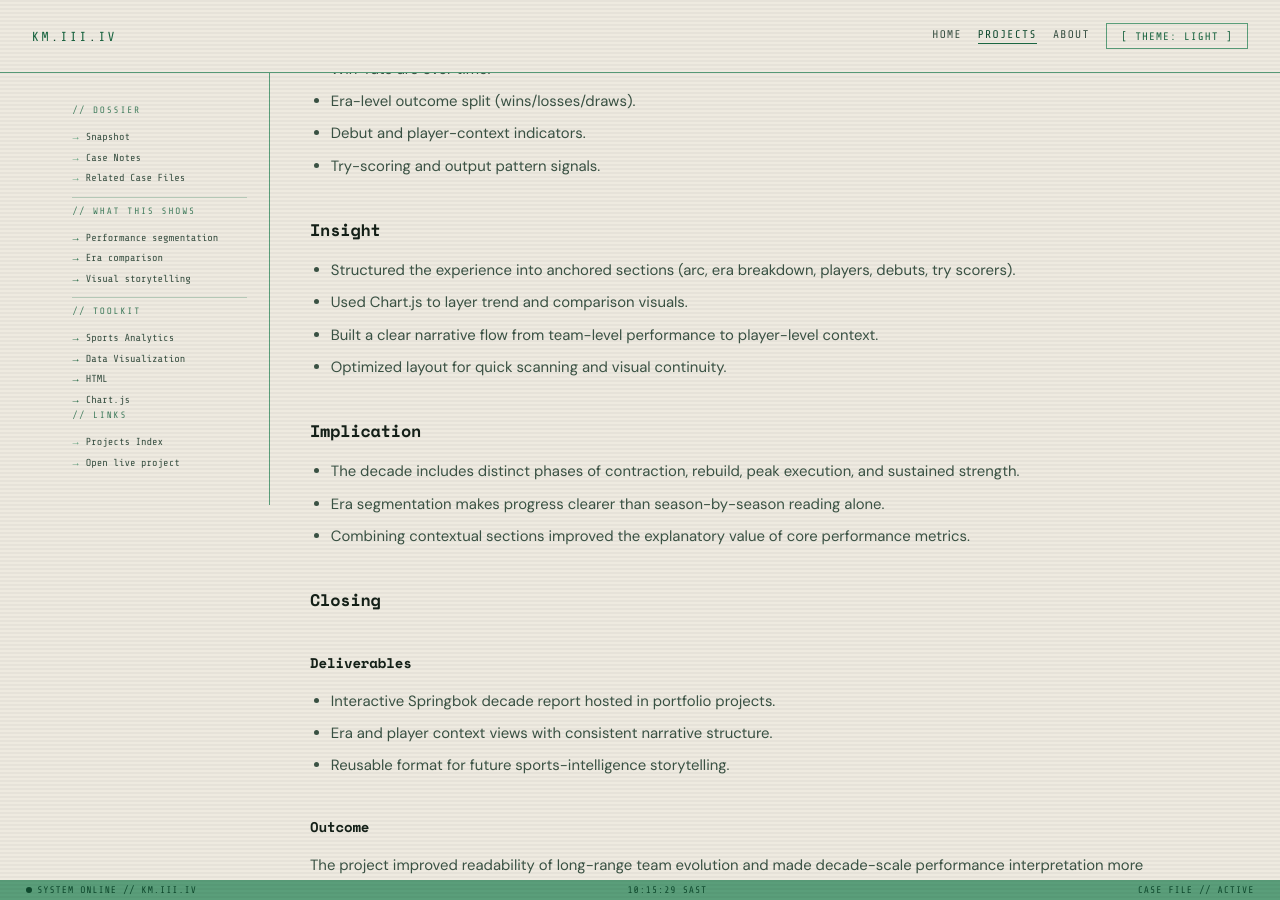
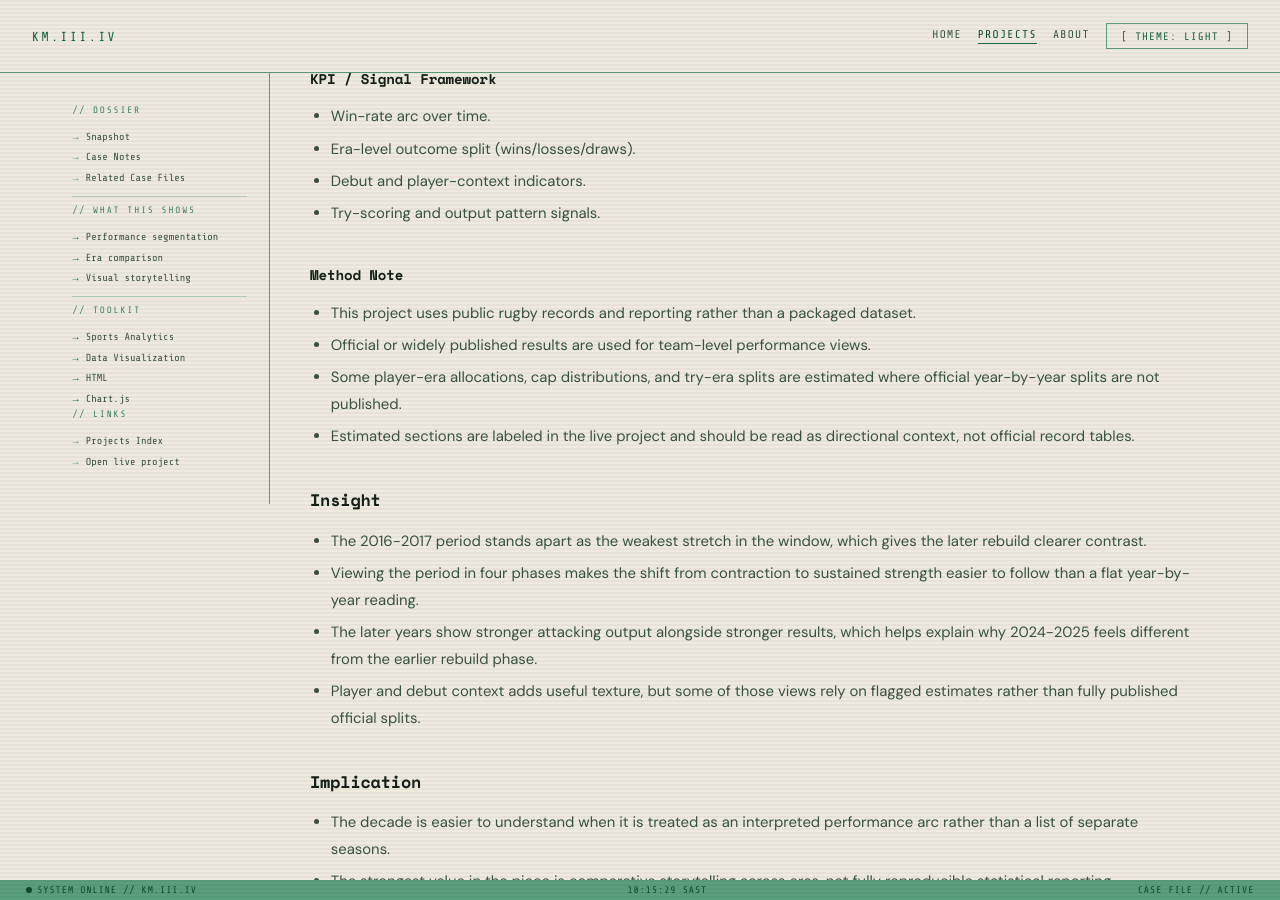
Before and after one commit to km-webdvlpr/III_V2, a Jekyll site: the page built from _projects/springboks-case-study.md, in a window 1280 px wide and 900 px high, scrolled down 1760 px. Built offline with Jekyll 4.4.1, drawn with Linux system fonts in a browser that asks for light colours; some of the changed text lies outside the part shown.

Commit message:
Tighten Springboks case study QA and sourcing language

```diff
--- a/_projects/springboks-case-study.md
+++ b/_projects/springboks-case-study.md
@@ -1,7 +1,7 @@
 ---
 title: "Springboks"
 date: 2026-03-19
-summary: "Interactive visual analysis of Springbok performance trends from 2016 to 2026."
+summary: "Public-record sports storytelling piece tracing Springbok performance trends from 2016 to 2025, with estimates clearly flagged where official splits are not published."
 tags: ["Sports Analytics", "Data Visualization", "HTML", "Chart.js"]
 featured: true
 roleFocus: "Sports Analytics | Performance Trends"
@@ -10,36 +10,36 @@ projectShows:
   - "Era comparison"
   - "Visual storytelling"
 snapshot:
-  problem: "Performance context across different Springbok eras was difficult to compare in one narrative."
-  focus: "I built an interactive decade view combining win-rate arc, era breakdown, and player profile context."
-  outcome: "The result provides a clearer, faster way to read team evolution over time."
+  problem: "Public discussion of the Springboks often isolates single seasons or major tournaments, which makes the longer arc harder to read."
+  focus: "I built a 2016-2025 public-record view that combines win-rate arc, era interpretation, and player context in one narrative."
+  outcome: "The result gives a more readable decade view while staying explicit about where the work uses estimates rather than official splits."
 demoPath: "/projects/springboks/"
 demoLabel: "Open live project"
 ---
 
 ## Overview
-Springboks is an interactive analytics piece covering team trajectory from 2016 to 2026, with a focus on performance arc, era transitions, and player-level context.
+Springboks is an interactive sports storytelling piece covering team trajectory from 2016 to 2025, with a focus on performance arc, era transitions, and player-level context drawn from public records.
 
 ## Hero
-Interactive visual analysis of Springbok performance trends from 2016 to 2026.
+Interactive public-record analysis of Springbok performance trends from 2016 to 2025.
 
 ## Intelligence Layer
-Sports performance discussions often focus on isolated seasons or headline results. That limits deeper understanding of how team progression happens across coaching cycles and squad evolution.
+Springbok discussion often jumps between headline wins, World Cup moments, and isolated seasons. That leaves the longer performance arc harder to read, especially when coaching eras and player turnover overlap.
 
 ## Problem
-There was no concise interactive view that combined decade-level trajectory, era segmentation, and player context in a single analyst-friendly narrative.
+There was no concise interactive view that combined long-range results, an explicit era interpretation, and player context in one readable narrative while also being honest about where estimates were required.
 
 ## Data / Signals
 ### Analyst Objective
-Create a decade analysis that helps viewers:
+Create a 2016-2025 decade view that helps viewers:
 - compare major eras consistently,
-- understand performance inflection points,
+- understand where results improved or stalled,
 - and connect aggregate outcomes with player and debut context.
 
 ### Stakeholders
-- Sports strategy and commentary audiences needing clearer trend context.
+- Rugby media and commentary audiences needing clearer trend context.
 - Fans and analysts looking for a structured decade view instead of isolated metrics.
-- Recruiters reviewing analytical storytelling and dashboard communication quality.
+- Portfolio reviewers assessing analytical storytelling and evidence discipline.
 
 ### Key Questions
 - How did win performance shift across the four key eras?
@@ -53,29 +53,36 @@ Create a decade analysis that helps viewers:
 - Debut and player-context indicators.
 - Try-scoring and output pattern signals.
 
+### Method Note
+- This project uses public rugby records and reporting rather than a packaged dataset.
+- Official or widely published results are used for team-level performance views.
+- Some player-era allocations, cap distributions, and try-era splits are estimated where official year-by-year splits are not published.
+- Estimated sections are labeled in the live project and should be read as directional context, not official record tables.
+
 ## Insight
-- Structured the experience into anchored sections (arc, era breakdown, players, debuts, try scorers).
-- Used Chart.js to layer trend and comparison visuals.
-- Built a clear narrative flow from team-level performance to player-level context.
-- Optimized layout for quick scanning and visual continuity.
+- The 2016-2017 period stands apart as the weakest stretch in the window, which gives the later rebuild clearer contrast.
+- Viewing the period in four phases makes the shift from contraction to sustained strength easier to follow than a flat year-by-year reading.
+- The later years show stronger attacking output alongside stronger results, which helps explain why 2024-2025 feels different from the earlier rebuild phase.
+- Player and debut context adds useful texture, but some of those views rely on flagged estimates rather than fully published official splits.
 
 ## Implication
-- The decade includes distinct phases of contraction, rebuild, peak execution, and sustained strength.
-- Era segmentation makes progress clearer than season-by-season reading alone.
-- Combining contextual sections improved the explanatory value of core performance metrics.
+- The decade is easier to understand when it is treated as an interpreted performance arc rather than a list of separate seasons.
+- The strongest value in the piece is comparative storytelling across eras, not fully reproducible statistical reporting.
+- Credibility depends on keeping the difference between verified records and estimated context visible.
 
 ## Closing
 ### Deliverables
 - Interactive Springbok decade report hosted in portfolio projects.
-- Era and player context views with consistent narrative structure.
-- Reusable format for future sports-intelligence storytelling.
+- Team-performance, era, player, debut, and try-context views in one narrative layout.
+- A sports storytelling format that can be reused for future public-record analysis pieces.
 
 ### Outcome
-The project improved readability of long-range team evolution and made decade-scale performance interpretation more intuitive.
+The project improved readability of long-range team evolution and turned a scattered public-record story into one more coherent 2016-2025 view.
 
 ### Tools
 - HTML/CSS for narrative layout and interaction.
 - Chart.js for visual performance analysis.
+- Public rugby records and reporting for source validation.
 
 ### Embedded Project
 <div style="position:relative;height:78vh;min-height:620px;border:1px solid var(--border);border-radius:.45rem;overflow:hidden;background:var(--panel);margin-top:.75rem;">
@@ -89,3 +96,8 @@ The project improved readability of long-range team evolution and made decade-sc
 
 ### Link
 - Live project: [Springboks]({{ '/projects/springboks/' | relative_url }})
+
+### Reproducibility
+- No downloadable dataset is attached to this project.
+- The piece is based on public records plus clearly flagged estimates where official splits are unavailable.
+- It should be read as a transparent storytelling analysis, not as an official statistical database.
--- a/projects/springboks/index.html
+++ b/projects/springboks/index.html
@@ -3,7 +3,7 @@
 <head>
 <meta charset="UTF-8">
 <meta name="viewport" content="width=device-width, initial-scale=1.0">
-<title>Springbok Era 2016-2026 | Growth Story</title>
+<title>Springbok Era 2016-2025 | Growth Story</title>
 <script src="https://cdnjs.cloudflare.com/ajax/libs/Chart.js/4.4.1/chart.umd.js"></script>
 <link href="https://fonts.googleapis.com/css2?family=Barlow:wght@400;500;600;700&family=Barlow+Condensed:wght@500;600;700&display=swap" rel="stylesheet">
 <style>
@@ -131,11 +131,11 @@ footer{border-top:1px solid var(--border);padding:2rem;}
   </svg>
   <div class="hinner">
     <div>
-      <div class="eyebrow">Springbok Growth Story | Not a GOAT ranking | 2016-2026</div>
+      <div class="eyebrow">Springbok Growth Story | Not a GOAT ranking | 2016-2025</div>
       <h1>Springbok<em>10-Year Arc</em></h1>
     </div>
     <div class="hdesc">
-      I built this data storytelling project to visualise the Springboks' decade-long growth, from the difficult 2016 period through the Erasmus rebuild, back-to-back World Cups, and the 2025 high point. Verified data is used where available, and estimates are clearly flagged.
+      This piece follows the Springboks from 2016 through 2025 using public records, match results, and a small number of clearly flagged estimates where official year-by-year splits are not published. The goal is to make the arc easier to read, not to pretend every number here is an official source table.
     </div>
   </div>
 </header>
@@ -153,12 +153,12 @@ footer{border-top:1px solid var(--border);padding:2rem;}
   <section id="arc">
     <div class="sec-head">
       <div class="sec-title">Win Rate Arc 2016-2025</div>
-      <div class="sec-sub">A single view of the decade's performance curve. 2020 records no Tests because of COVID. Source: SA Rugby, Grokipedia, sarugbystats.co.za <span class="stag">SAR</span></div>
+      <div class="sec-sub">A single view of the performance curve from 2016 to 2025. 2020 records no Tests because of COVID. Team-level results are drawn from public match records. <span class="stag">PUBLIC RECORD</span></div>
     </div>
     <div class="wr-strip" id="wrStrip"></div>
     <div class="cbox">
       <div class="ctitle">Win % per year + tries scored trend</div>
-      <div class="csub">Win rate sits on the left axis and tries scored per year on the right. The 2025 try total is the third highest since 1992. <span class="stag">SAR</span></div>
+      <div class="csub">Win rate sits on the left axis and tries scored per year on the right. The 2025 try total stands well above the rest of this 2016-2025 window. <span class="stag">PUBLIC RECORD</span></div>
       <div class="cwrap" style="height:280px;"><canvas id="arcChart"></canvas></div>
     </div>
   </section>
@@ -166,7 +166,7 @@ footer{border-top:1px solid var(--border);padding:2rem;}
   <section id="eras">
     <div class="sec-head">
       <div class="sec-title">Era Breakdown</div>
-      <div class="sec-sub">Four phases explain the decade more clearly than a flat season-by-season reading.</div>
+      <div class="sec-sub">I split the decade into four phases because that reads more clearly than a flat season-by-season summary. This is an interpretation layer, not an official rugby taxonomy.</div>
     </div>
     <div class="timeline">
       <div class="era-card danger" style="--ec:var(--era1)">
@@ -176,7 +176,7 @@ footer{border-top:1px solid var(--border);padding:2rem;}
           <div class="estat"><div class="estat-n" style="color:var(--era1)">~42%</div><div class="estat-l">Win rate</div></div>
           <div class="estat"><div class="estat-n">24</div><div class="estat-l">Tests</div></div>
         </div>
-        <div class="era-note">The 57-0 loss to New Zealand in 2017 marked the lowest point of the period. Allister Coetzee left after 24 Tests and 10 wins. <span class="stag">SAR</span></div>
+        <div class="era-note">The 57-0 loss to New Zealand in 2017 marked the lowest point of the period. Allister Coetzee left after 24 Tests and 10 wins. <span class="stag">PUBLIC RECORD</span></div>
       </div>
       <div class="era-card rebuild" style="--ec:var(--era2)">
         <div class="era-label">Phase 2 | Erasmus arrives</div>
@@ -185,7 +185,7 @@ footer{border-top:1px solid var(--border);padding:2rem;}
           <div class="estat"><div class="estat-n" style="color:var(--era2)">50%</div><div class="estat-l">Win rate '18</div></div>
           <div class="estat"><div class="estat-n">RWC</div><div class="estat-l">Won 2019</div></div>
         </div>
-        <div class="era-note">Erasmus took over in mid-2018, finished year one with seven wins from 14 Tests, and then led the side to the 2019 World Cup title against England. <span class="stag">SAR/WIKI</span></div>
+        <div class="era-note">Erasmus took over in mid-2018, finished year one with seven wins from 14 Tests, and then led the side to the 2019 World Cup title against England. <span class="stag">PUBLIC RECORD</span></div>
       </div>
       <div class="era-card peak" style="--ec:var(--era3)">
         <div class="era-label">Phase 3 | Post-COVID peak</div>
@@ -194,7 +194,7 @@ footer{border-top:1px solid var(--border);padding:2rem;}
           <div class="estat"><div class="estat-n" style="color:var(--era3)">72%</div><div class="estat-l">Win rate '23</div></div>
           <div class="estat"><div class="estat-n">2x</div><div class="estat-l">World Cups</div></div>
         </div>
-        <div class="era-note">South Africa won the 2021 Lions series, retained elite-level consistency, and secured a second straight World Cup in 2023. <span class="stag">WIKI</span></div>
+        <div class="era-note">South Africa won the 2021 Lions series, retained elite-level consistency, and secured a second straight World Cup in 2023. <span class="stag">PUBLIC RECORD</span></div>
       </div>
       <div class="era-card dynasty" style="--ec:var(--era4)">
         <div class="era-label">Phase 4 | 2024-2025</div>
@@ -203,12 +203,12 @@ footer{border-top:1px solid var(--border);padding:2rem;}
           <div class="estat"><div class="estat-n" style="color:var(--era4)">89%</div><div class="estat-l">Avg '24-'25</div></div>
           <div class="estat"><div class="estat-n">43-10</div><div class="estat-l">vs NZ 2025</div></div>
         </div>
-        <div class="era-note">The side posted 84.6% in 2024 and 94% in 2025, delivered its biggest win over New Zealand, and rotated 50 players in 2025 alone. <span class="stag">SAR/Planet Rugby</span></div>
+        <div class="era-note">The side posted 84.6% in 2024 and 94% in 2025, recorded a decisive 43-10 win over New Zealand, and rotated 50 players in 2025 according to public reporting. <span class="stag">PUBLIC RECORD + REPORTING</span></div>
       </div>
     </div>
     <div class="cbox">
       <div class="ctitle">Points for vs points against per year</div>
-      <div class="csub">The 2025 scoring surge, with 764 points across 16 Tests, shows how the attack expanded beyond win rate alone. <span class="stag">SAR</span></div>
+      <div class="csub">The 2025 scoring surge, with 764 points across 16 Tests, shows how the attack expanded beyond win rate alone. <span class="stag">PUBLIC RECORD</span></div>
       <div class="cwrap" style="height:260px;"><canvas id="ptsChart"></canvas></div>
     </div>
   </section>
@@ -216,7 +216,7 @@ footer{border-top:1px solid var(--border);padding:2rem;}
   <section id="players">
     <div class="sec-head">
       <div class="sec-title">Player Profiles | 10-Year Arc</div>
-      <div class="sec-sub">Caps per year, key moments, and role in the decade. Each player is read within position context rather than ranked against the whole squad.</div>
+      <div class="sec-sub">Caps per year, key moments, and role in the decade. Each player is read within position context rather than ranked against the whole squad. Some year-by-year cap splits are estimated and should be read as directional.</div>
     </div>
     <div class="pgrid" id="pgrid"></div>
   </section>
@@ -224,26 +224,26 @@ footer{border-top:1px solid var(--border);padding:2rem;}
   <section id="debuts">
     <div class="sec-head">
       <div class="sec-title">Debut Tracker 2016-2025</div>
-      <div class="sec-sub">A view of when the next generation arrived. Gold marks players who became regular starters, while grey marks players who were tried but not retained. <span class="stag">SAR/WIKI</span></div>
+      <div class="sec-sub">A view of when the next generation arrived. Gold marks players who became regular starters, while grey marks players who were tried but not retained. This section blends public debut records with editorial context. <span class="stag">PUBLIC RECORD + CONTEXT</span></div>
     </div>
     <div class="debut-grid" id="debutGrid"></div>
     <div class="note" style="margin-top:1rem;">
-      <strong>2025 cohort note:</strong> Erasmus used 50 players in 2025, matching the highest figure since 1997. Five new caps arrived in the July series alone, and Ethan Hooker was nominated for World Rugby Breakthrough Player of the Year. <span class="stag">SAR/Planet Rugby</span>
+      <strong>2025 cohort note:</strong> Erasmus used 50 players in 2025, which points to an unusually broad rotation cycle. Five new caps arrived in the July series alone, and Ethan Hooker was nominated for World Rugby Breakthrough Player of the Year. <span class="stag">PUBLIC RECORD + REPORTING</span>
     </div>
   </section>
 
   <section id="tries">
     <div class="sec-head">
       <div class="sec-title">Top Try Scorers | Era Contribution</div>
-      <div class="sec-sub">Career tries accumulated inside the 2016-2025 window. Tries scored before 2016 or after 2025 are excluded from the era portion. <span class="stag">WIKI/ESPN EST</span></div>
+      <div class="sec-sub">Career tries accumulated inside the 2016-2025 window. Tries scored before 2016 or after 2025 are excluded from the era portion. The era split is estimated where official year-by-year totals are not published in one place. <span class="stag">MIXED: RECORD + ESTIMATE</span></div>
     </div>
     <div class="cbox">
       <div class="ctitle">Era tries + career total for context</div>
-      <div class="csub">Grey shows career tries scored outside the era window. Green shows tries scored in the 2016-2025 period. <span class="stag">WIKI/ESPN - era portion estimated</span></div>
+      <div class="csub">Grey shows career tries scored outside the era window. Green shows tries scored in the 2016-2025 period. The era portion is estimated from public career totals, debut timing, and tournament-era context. <span class="stag">ESTIMATED ERA SPLIT</span></div>
       <div class="cwrap" style="height:380px;"><canvas id="tryChart"></canvas></div>
     </div>
     <div class="note">
-      <strong>Reading this chart:</strong> Mapimpi debuted in 2018, so almost all his tries fall inside this era. Habana played his last Test in 2016, so only a very small portion of his 67 career tries belongs to this window. The chart is designed to show who scored in this era, not who leads on career totals.
+      <strong>Reading this chart:</strong> Mapimpi debuted in 2018, so almost all his tries fall inside this era. Habana played his last Test in 2016, so only a very small portion of his 67 career tries belongs to this window. This chart is meant to show era contribution, not settle all-time rankings.
     </div>
   </section>
 
@@ -252,11 +252,11 @@ footer{border-top:1px solid var(--border);padding:2rem;}
 <footer>
   <div class="fi">
     <div class="src-grid">
-      <div><strong>Verified sources</strong><span class="stag">SAR</span> sarugby.co.za / sarugbystats.co.za<br><span class="stag">WR</span> world.rugby official records<br><span class="stag">WIKI</span> Wikipedia (cross-checked to primary)<br><span class="stag">ESPN</span> espn.com/rugby statsguru</div>
-      <div><strong>Estimated <span class="stag">EST</span></strong>Year-by-year cap distributions are estimated from career totals plus known debut years. Era try splits are estimated from career totals, debut years, and known tournament data. Win-rate-when-starting is derived from public squad and result data rather than an official published source.</div>
-      <div><strong>What this is not</strong>This is not a GOAT ranking. There are no composite scores or weighted rankings, and players in different positions are not compared directly. The goal is to show individual growth arcs inside the wider team story.</div>
+      <div><strong>Verified sources</strong><span class="stag">SA RUGBY</span> sarugby.co.za / sarugbystats.co.za<br><span class="stag">WORLD RUGBY</span> official records where relevant<br><span class="stag">ESPN</span> public rugby stats pages<br><span class="stag">REPORTING</span> public rugby reporting used only where official records do not package the same context cleanly</div>
+      <div><strong>Estimated sections <span class="stag">EST</span></strong>Year-by-year cap distributions are estimated from career totals plus known debut years. Era try splits are estimated from career totals, debut timing, and public tournament context. These sections are included to help read the era, not to replace official record books.</div>
+      <div><strong>What this is not</strong>This is not a GOAT ranking, an official statistical database, or a claim that every player-context split shown here is directly published by SA Rugby. It is a transparent storytelling analysis built from public information.</div>
     </div>
-    <div class="disc">Several figures, especially year-by-year cap splits and era try portions, are estimates derived from career totals and debut-year data. They are directionally reliable but not officially published by SA Rugby, and each estimate is flagged for that reason.</div>
+    <div class="disc">Team-level results and broad era outcomes are based on public records. Some player-level and era-allocation views are estimated because those exact splits are not always published in one official source. Those estimates are kept visible so the reader can judge them appropriately.</div>
   </div>
 </footer>
 
@@ -506,7 +506,7 @@ function buildPlayerCards() {
         <div class="pcaps-wrap"><div class="pcaps-n">${p.totalCareer}</div><div class="pcaps-l">career caps</div></div>
       </div>
       <div class="cap-timeline">
-        <div class="ctl-label">Caps per year 2016-2025 <span class="stag">EST</span></div>
+        <div class="ctl-label">Caps per year 2016-2025 <span class="stag">ESTIMATED SPLIT</span></div>
         <div class="ctl-bars">${bars}</div>
       </div>
       <div class="moments">
```
